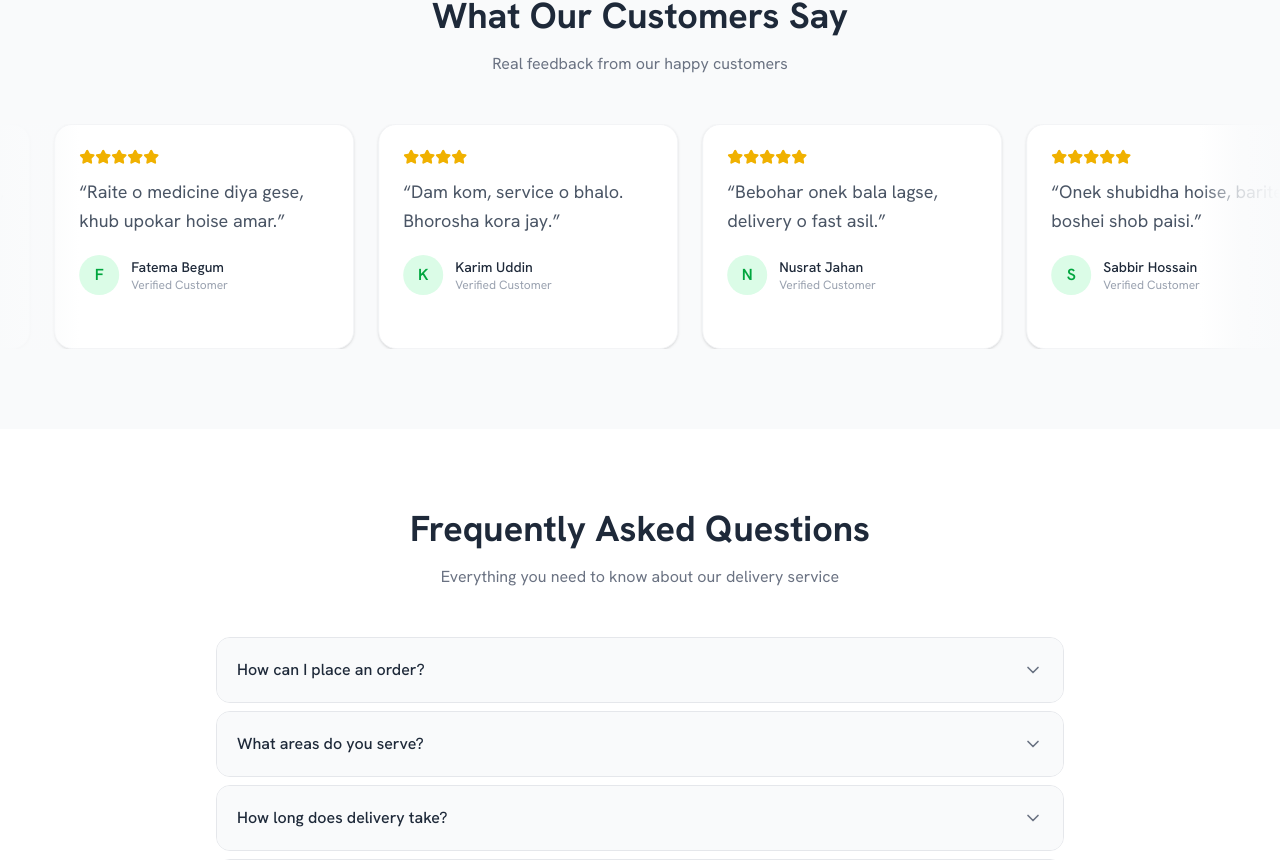
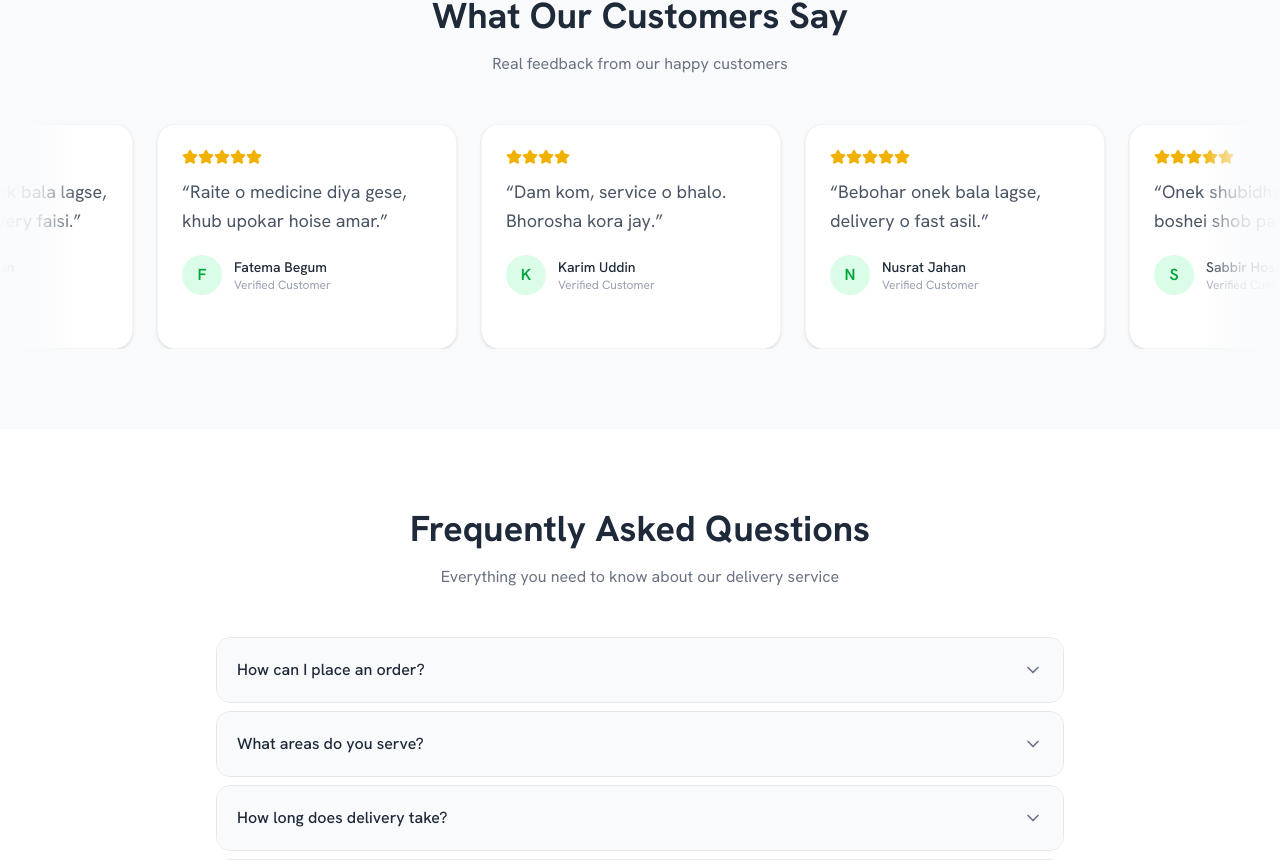
Before and after one commit to ubaidurxdev/Beanibazar-home-delivery-service, a Next.js app: page / in a window 1280 px wide. Shown: the part 2240-3100 px from the top of the page. Built offline with nearby package versions, Linux system fonts and the light colour scheme.

Commit message:
add stop and start functionality in reviews section

```diff
--- a/components/layouts/Testimonials.tsx
+++ b/components/layouts/Testimonials.tsx
@@ -1,6 +1,7 @@
 "use client";
 
-import { motion } from "framer-motion";
+import { useEffect } from "react";
+import { motion, useAnimation } from "framer-motion";
 import { Star } from "lucide-react";
 
 const reviews = [
@@ -44,7 +45,6 @@ const reviews = [
     review: "Taratari delivery, kono jhamela nai.",
     rating: 4,
   },
-
   {
     name: "Mim Akter",
     review: "Order korar por khub fast response paisi, satisfied.",
@@ -71,10 +71,22 @@ const reviews = [
     rating: 5,
   },
 ];
+const Testimonials = () => {
+  const controls = useAnimation();
 
-const Testimonials = () => {
+  useEffect(() => {
+    controls.start({
+      x: "-50%",
+      transition: {
+        duration: 20,
+        ease: "linear",
+        repeat: Infinity,
+      },
+    });
+  }, [controls]);
+
   return (
-    <section id="reviews" className="py-20  scroll-mt-16 bg-gray-50">
+    <section id="reviews" className="py-20 scroll-mt-16 bg-gray-50">
       {/* Heading */}
       <div className="max-w-7xl mx-auto px-6 text-center mb-12">
         <h2 className="text-3xl md:text-4xl font-bold text-gray-800 mb-4">
@@ -83,24 +95,27 @@ const Testimonials = () => {
         <p className="text-gray-500">Real feedback from our happy customers</p>
       </div>
 
-      {/* Slider + Fade Container */}
+      {/* Slider */}
       <div className="relative max-w-7xl mx-auto px-6 overflow-hidden">
-        {/* Left Fade */}
+        {/* Fades */}
         <div className="pointer-events-none absolute left-0 top-0 h-full w-20 bg-gradient-to-r from-gray-50 via-gray-50/80 to-transparent z-10" />
-
-        {/* Right Fade */}
         <div className="pointer-events-none absolute right-0 top-0 h-full w-20 bg-gradient-to-l from-gray-50 via-gray-50/80 to-transparent z-10" />
 
-        {/* Slider */}
-        <motion.div
-          className="flex gap-6"
-          animate={{ x: ["0%", "-50%"] }}
-          transition={{
-            duration: 13,
+        {/* Hover wrapper */}
+        <div
+          onMouseEnter={() => controls.stop()}
+          onMouseLeave={() =>
+            controls.start({
+              x: "-50%",
+              transition: {
+                duration: 8,
                 ease: "linear",
                 repeat: Infinity,
-          }}
+              },
+            })
+          }
         >
+          <motion.div className="flex gap-6" animate={controls}>
             {[...reviews, ...reviews].map((item, index) => (
               <div
                 key={index}
@@ -138,6 +153,7 @@ const Testimonials = () => {
             ))}
           </motion.div>
         </div>
+      </div>
     </section>
   );
 };
```
Lines whose indentation alone changed are shown as unchanged.
